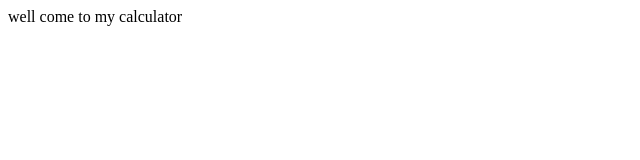
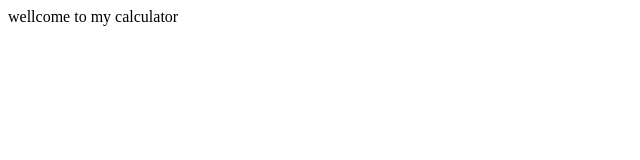
Before and after one commit to AnukulNandi/calculator-, a plain HTML site: page Index.html in a window 1280 px wide. Shown: the full height of the page, 0-640 px from the left. Drawn offline with Linux system fonts and the light colour scheme.

Commit message:
Index.html

```diff
--- a/Index.html
+++ b/Index.html
@@ -1 +1 @@
-<p>well come to my calculator </p>
+<p> wellcome to my calculator </p>
```
